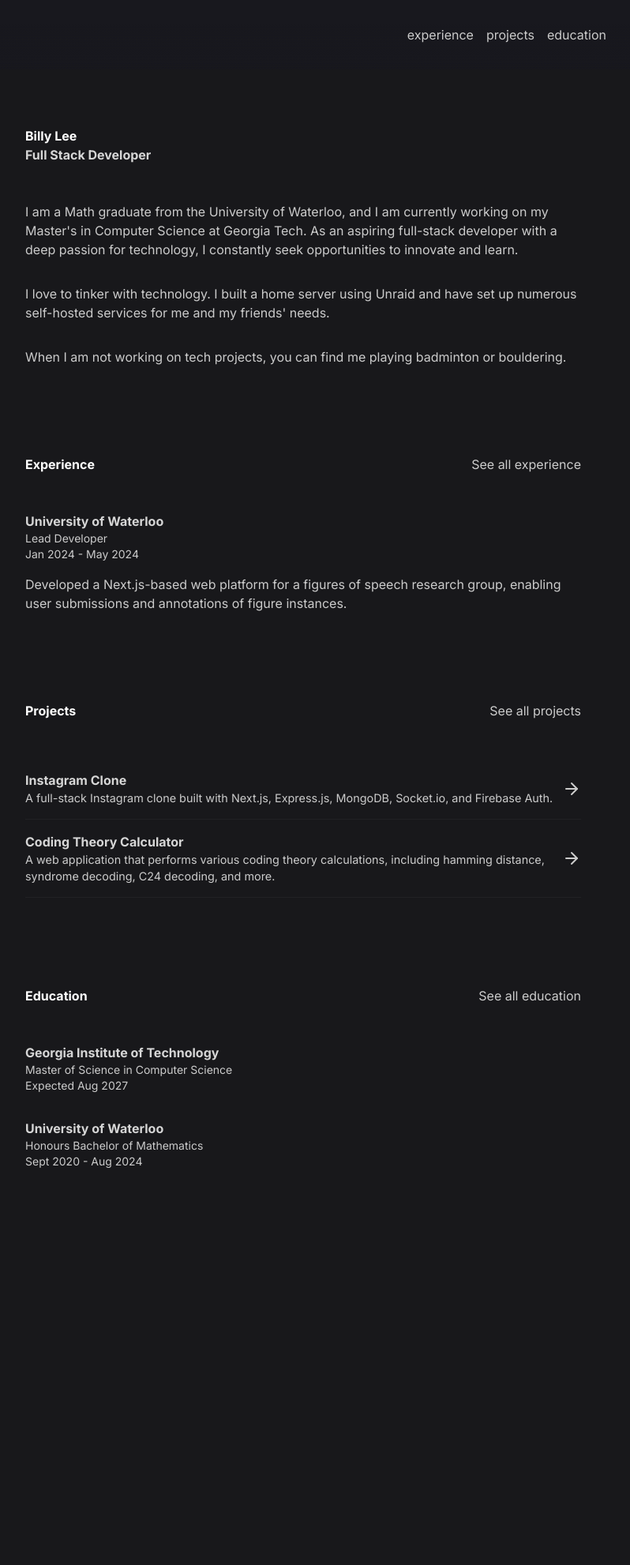
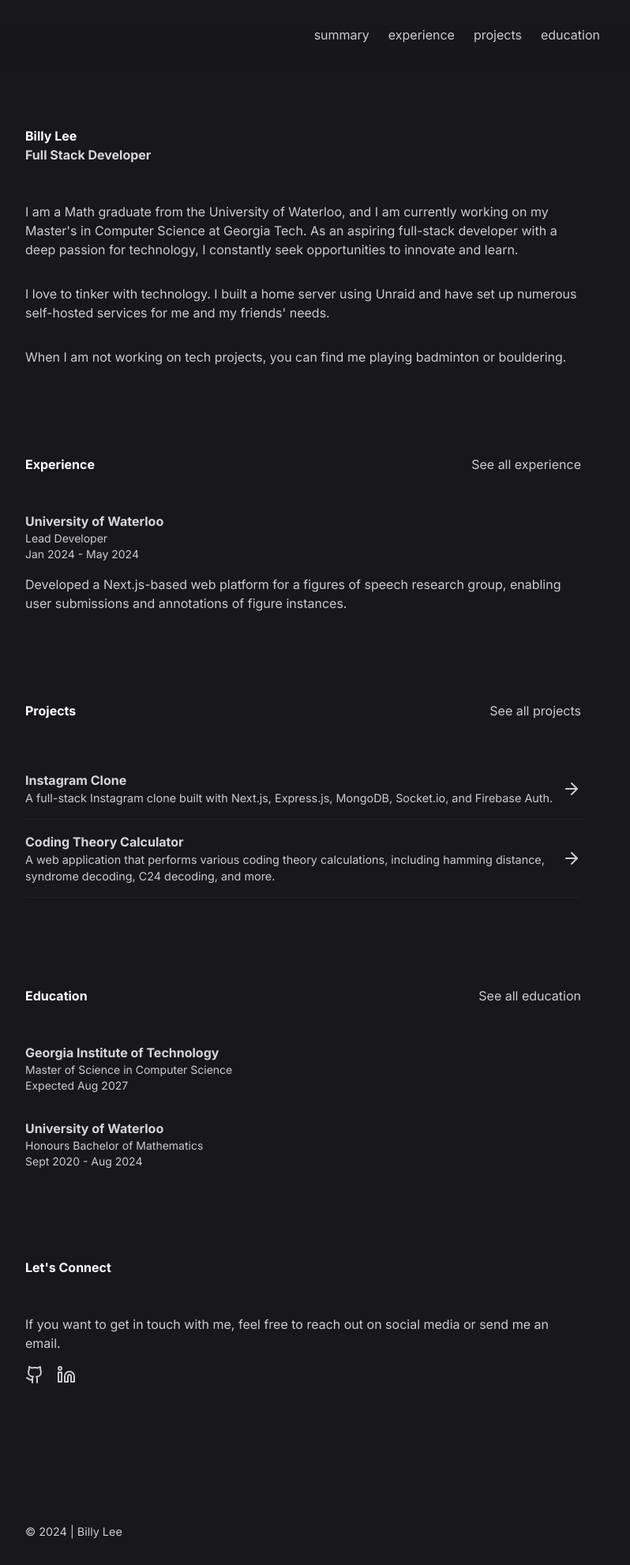
Before and after one commit to pl3lee/personal-website-v2, a Next.js app: page / in a window 1280 px wide. Shown: the whole page at 79% size, without its empty margins (256-1054 px from the left). Before the commit the page ends 1529 px from the top, so only its background shows below. Built offline with nearby package versions, Linux system fonts and the light colour scheme.

Commit message:
added footer

```diff
--- a/src/app/layout.tsx
+++ b/src/app/layout.tsx
@@ -1,13 +1,14 @@
-import type { Metadata } from "next";
-import { Inter } from "next/font/google";
-import "./globals.scss";
-import { Navbar } from "@/components/Navbar/Navbar";
+import type { Metadata } from 'next';
+import { Inter } from 'next/font/google';
+import './globals.scss';
+import { Navbar } from '@/components/Navbar/Navbar';
+import { Footer } from '@/components/Footer/Footer';
 
-const inter = Inter({ subsets: ["latin"] });
+const inter = Inter({ subsets: ['latin'] });
 
 export const metadata: Metadata = {
-  title: "Create Next App",
-  description: "Generated by create next app",
+  title: 'Create Next App',
+  description: 'Generated by create next app',
 };
 
 export default function RootLayout({
@@ -16,11 +17,12 @@ export default function RootLayout({
   children: React.ReactNode;
 }>) {
   return (
-    <html lang="en">
+    <html lang='en'>
       <body className={inter.className}>
         <Navbar />
         {children}
-        </body>
+        <Footer />
+      </body>
     </html>
   );
 }
--- a/src/app/page.module.scss
+++ b/src/app/page.module.scss
@@ -7,7 +7,7 @@
   align-items: center;
   max-width: $md;
   padding-top: 8rem;
-  padding-bottom: 2rem;
+  padding-bottom: 8rem;
   gap: 4rem;
 
   section {
@@ -37,7 +37,7 @@
   padding: 0rem 1rem;
 }
 
-.experience, .education {
+.experience, .education, .connect {
   width: 100%;
   display: flex;
   flex-direction: column;
@@ -46,7 +46,7 @@
 }
 
 
-.latestExperienceContainer, .educationContainer {
+.latestExperienceContainer, .educationContainer, .connectContainer {
   display: flex;
   flex-direction: column;
   width: 100%;
@@ -63,3 +63,9 @@
   align-items: flex-start;
   gap: 2rem;
 }
+
+
+.socialMediaIcons {
+  display: flex;
+  gap: 1rem;
+}
--- a/src/app/page.tsx
+++ b/src/app/page.tsx
@@ -5,6 +5,7 @@ import data from '@/data.json';
 import Link from 'next/link';
 import { Projects } from '@/components/Projects/Projects';
 import { motion } from 'framer-motion';
+import { Github, Linkedin } from 'lucide-react';
 
 export default function Home() {
   console.log(data);
@@ -105,6 +106,29 @@ export default function Home() {
           </div>
         </div>
       </motion.section>
+
+      <motion.section className={styles.connect} variants={item}>
+        <SectionHeader>
+          <h1>Let&apos;s Connect</h1>
+        </SectionHeader>
+        <div className={styles.connectContainer}>
+          <p>
+            If you want to get in touch with me, feel free to reach out on
+            social media or send me an email.
+          </p>
+          <div className={styles.socialMediaIcons}>
+            <Link href='https://github.com/pl3lee' target='_blank'>
+              <Github />
+            </Link>
+            <Link
+              href='https://www.linkedin.com/in/billy-lee-9892a3200/'
+              target='_blank'
+            >
+              <Linkedin />
+            </Link>
+          </div>
+        </div>
+      </motion.section>
     </motion.main>
   );
 }
--- a/src/app/theme.scss
+++ b/src/app/theme.scss
@@ -2,3 +2,4 @@ $background-color: #18181b;
 $foreground-color1: #ffffff;
 $foreground-color2: #d6d6d6;
 $foreground-color3: #cccccc;
+$hover-background-color: #f5f5f50a;
--- /dev/null
+++ b/src/components/Footer/Footer.module.scss
@@ -0,0 +1,21 @@
+@import '/src/app/theme.scss';
+@import '/src/app/breakpoints.scss';
+
+.root {
+  display: flex;
+  width: 100%;
+  justify-content: center;
+  background-color: $background-color;
+  padding: 2rem 1rem;
+}
+
+.footerContainer {
+  display: flex;
+  max-width: $md;
+  width: 100%;
+  flex-direction: row;
+  justify-content: flex-start;
+  align-items: center;
+  font-size: 0.9rem;
+  padding-left: 2rem;
+}
--- /dev/null
+++ b/src/components/Footer/Footer.tsx
@@ -0,0 +1,11 @@
+import styles from './Footer.module.scss';
+
+export function Footer() {
+  return (
+    <div className={styles.root}>
+      <div className={styles.footerContainer}>
+        © {new Date().getFullYear()} | Billy Lee
+      </div>
+    </div>
+  );
+}
--- a/src/components/Navbar/Navbar.module.scss
+++ b/src/components/Navbar/Navbar.module.scss
@@ -10,11 +10,9 @@
   z-index: 1000;
   width: 100%;
   justify-content: center;
-  background-color: $background-color;
-  padding: 2rem;
-  background: linear-gradient(to bottom, #18181b, #18181b 35%, rgba(24,24,27,0.5));
-  backdrop-filter: blur(0.25rem); // backdrop-blur-sm
-  filter: saturate(200%); // saturate-200
+  padding: 2rem 1rem;
+  background: linear-gradient(to bottom, $background-color, $background-color 35%, rgba(24,24,27,0.5));
+  backdrop-filter: blur(0.25rem);
 }
 
 .linksContainer {
@@ -24,5 +22,15 @@
   flex-direction: row;
   justify-content: flex-end;
   align-items: center;
-  gap: 1rem;
+  gap: 0.5rem;
+
+  a {
+    padding: 0.5rem;
+    border-radius: 0.5rem;
+    transition: all 0.3s ease;
+    &:hover {
+      background-color: $hover-background-color;
+      color: $foreground-color1;
+    }
+  }
 }
--- a/src/components/Navbar/Navbar.tsx
+++ b/src/components/Navbar/Navbar.tsx
@@ -1,20 +1,23 @@
-import Link from "next/link";
-import styles from "./Navbar.module.scss";
+import Link from 'next/link';
+import styles from './Navbar.module.scss';
 
 export function Navbar() {
   return (
     <nav className={styles.root}>
       <ul className={styles.linksContainer}>
         <li>
-          <Link href="/experience">experience</Link>
+          <Link href='/'>summary</Link>
         </li>
         <li>
-          <Link href="/projects">projects</Link>
+          <Link href='/experience'>experience</Link>
         </li>
         <li>
-          <Link href="/education">education</Link>
+          <Link href='/projects'>projects</Link>
+        </li>
+        <li>
+          <Link href='/education'>education</Link>
         </li>
       </ul>
     </nav>
-  )
+  );
 }
--- a/src/components/Projects/Projects.module.scss
+++ b/src/components/Projects/Projects.module.scss
@@ -1,3 +1,6 @@
+@import '/src/app/breakpoints';
+@import '/src/app/theme.scss';
+
 .root {
   display: flex;
   flex-direction: column;
@@ -15,7 +18,7 @@
   position: relative;
   transition: background-color 0.3s ease;
   &:hover {
-    background-color: #f5f5f50a;
+    background-color: $hover-background-color;
     svg {
       transform: translateX(0.3rem);
     }
```
